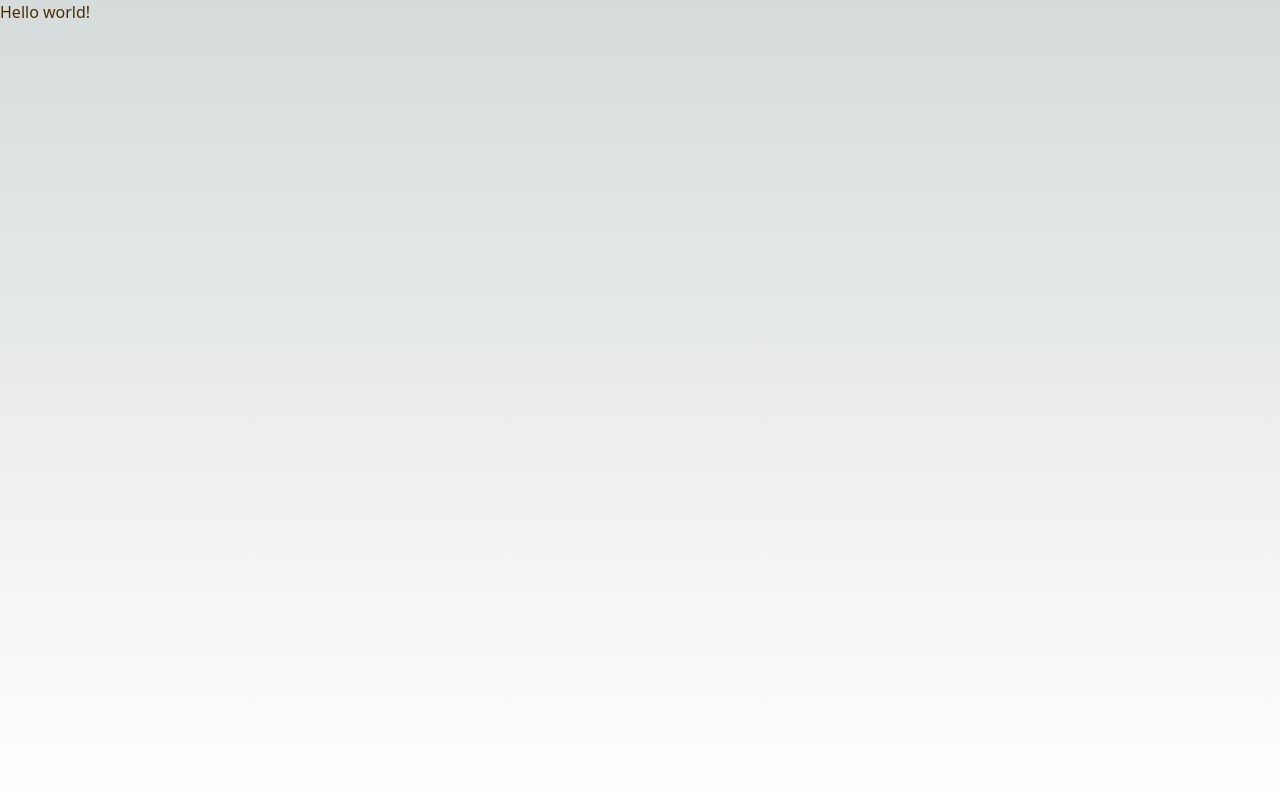
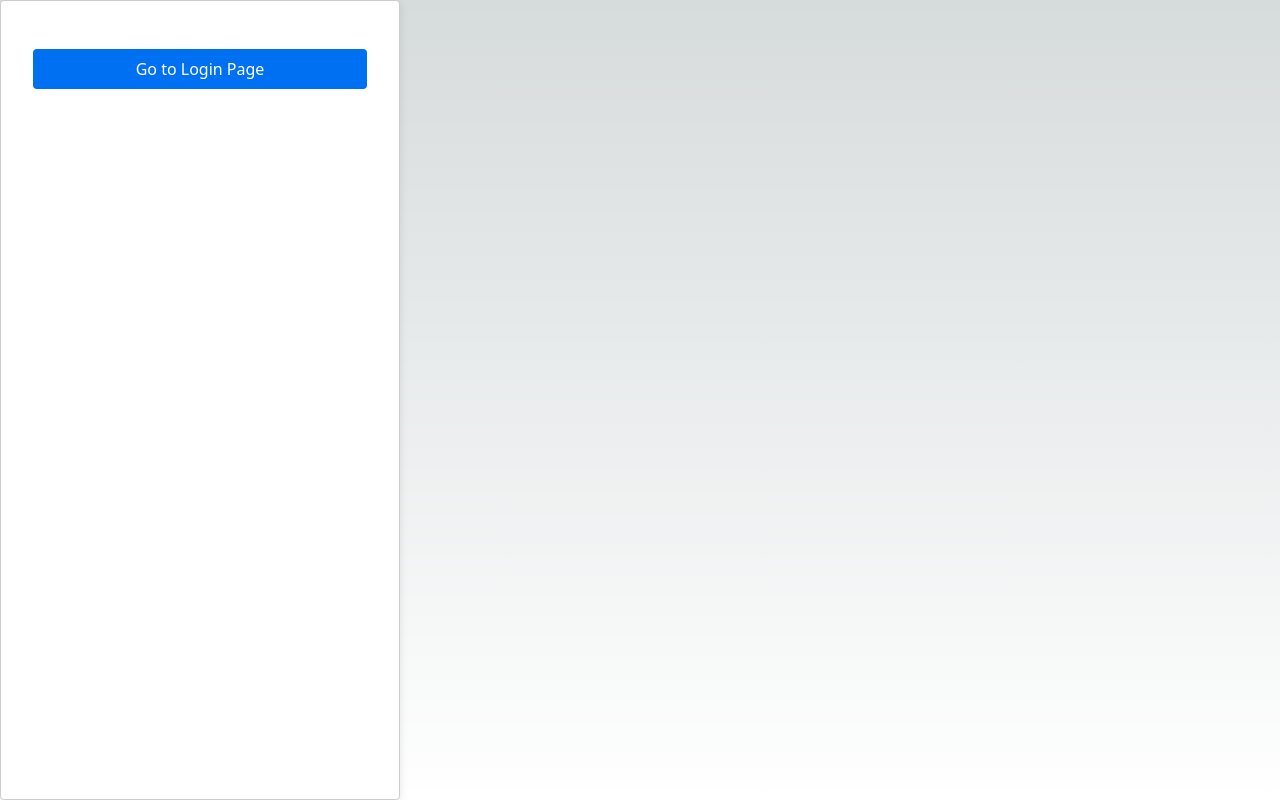
Before and after one commit to nhitran26197/famApp, a Next.js app in the folder frontend/: page / in a window 1280 px wide. Built offline with nearby package versions, Linux system fonts and the light colour scheme.

Commit message:
update index.tsx so that it routes to login

```diff
--- a/frontend/pages/index.tsx
+++ b/frontend/pages/index.tsx
@@ -1,27 +1,22 @@
 import React, { useState } from "react";
 import styles from "../styles/login.module.css";
+import { useRouter } from "next/router";
+import Link from "next/link";
 
 const Login = () => {
   const [username, setUsername] = useState("");
   const [password, setPassword] = useState("");
 
-  const handleLogin = () => {
-    // Perform login logic here
-    //if no username and password, return error
-    //if username and password, return success
-    if (username === "" && password === "") {
-      alert("Please enter a username and password");
-    }
-    if (username !== "" && password !== "") {
-      //check if username and password are correct
-      //if correct, redirect to dashboard
-      //if incorrect, return error
-    }
-  };
+  const router = useRouter();
+  const routeToLogin = () => {
+    router.push("/login");
+}
 
   return (
     <div className={styles.container}>
-      <h1>Hello world!</h1>
+      <div className={styles.form}>
+    <button type="submit">Go to Login Page</button>
+    </div>
     </div>
   );
 };
```
